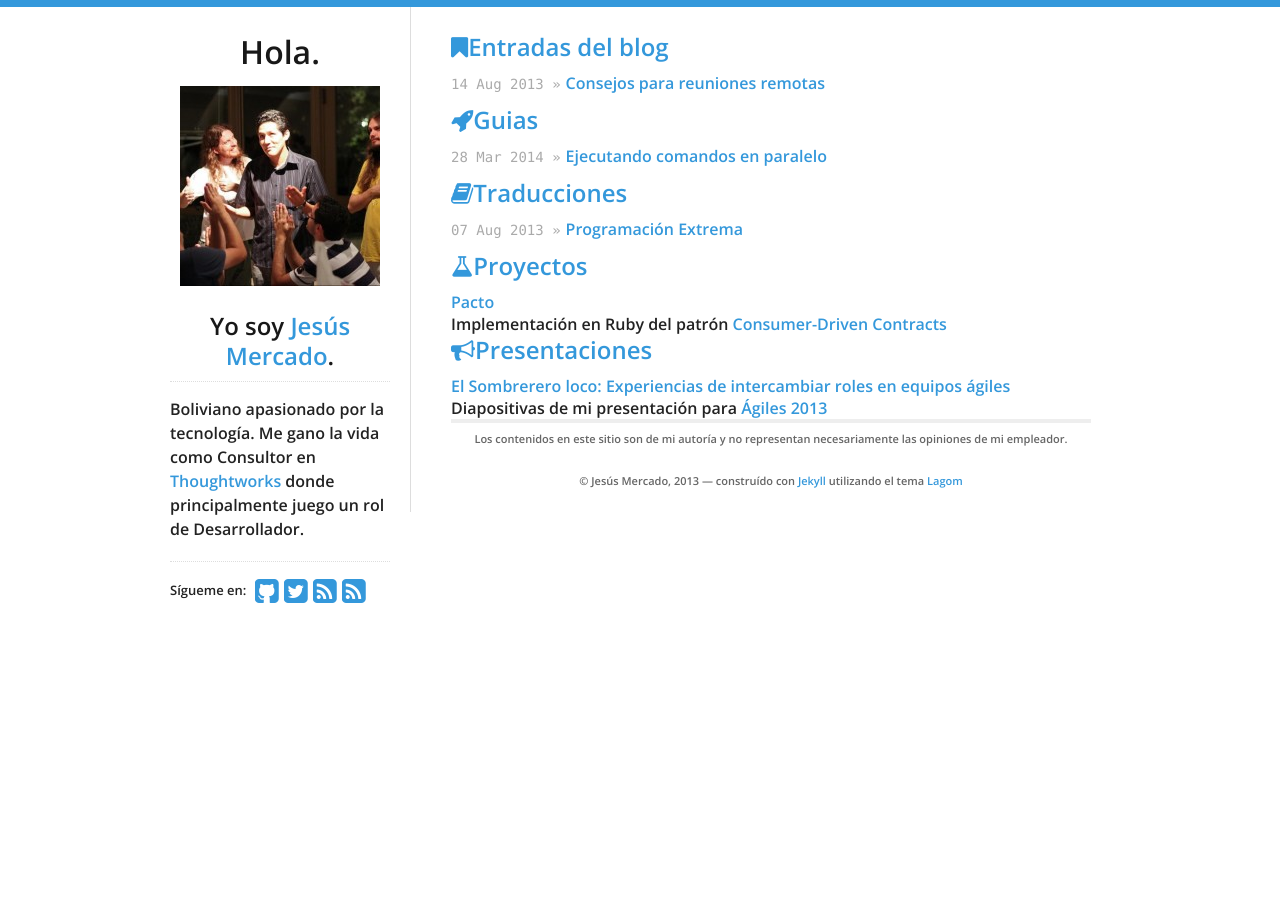
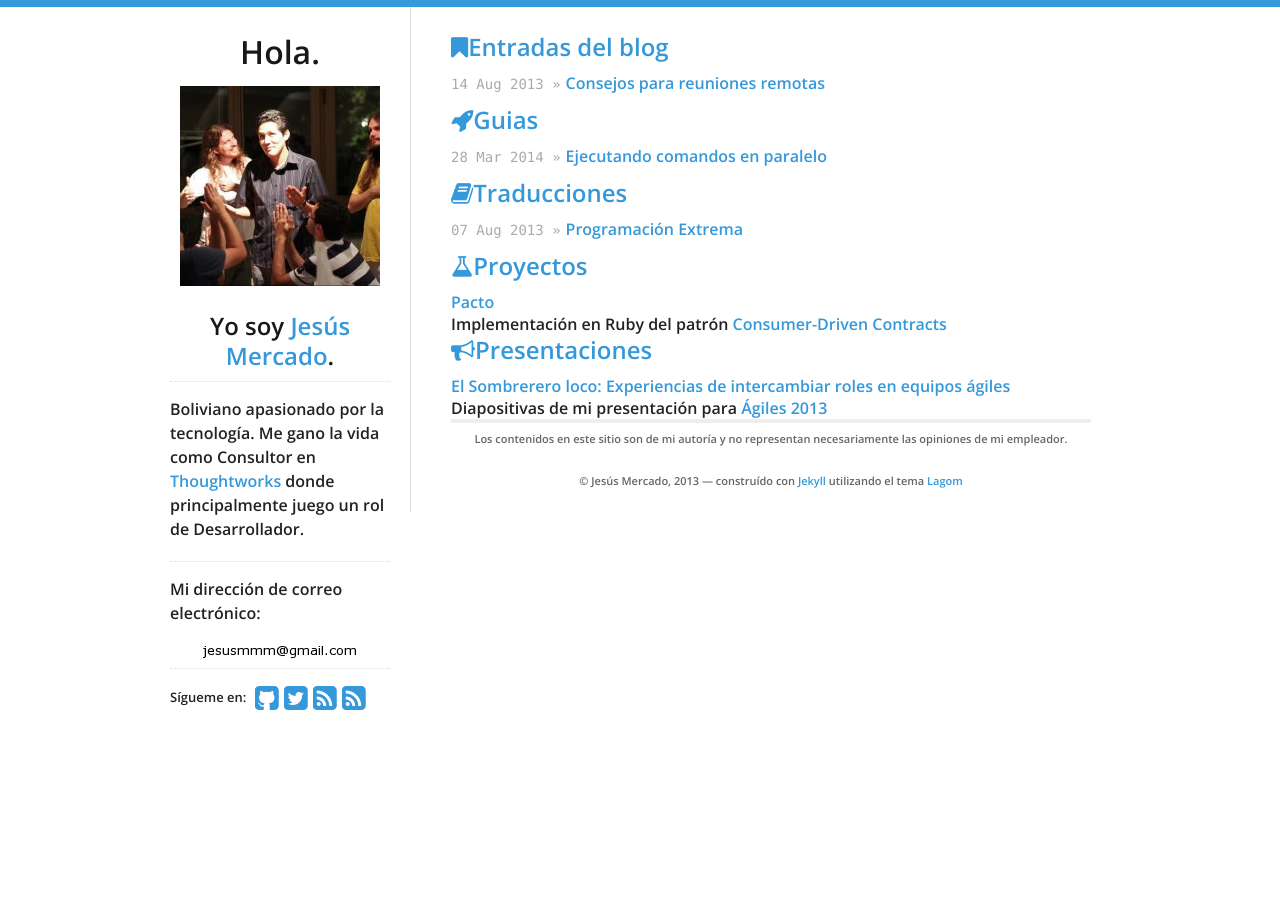
Before and after one commit to jesusmercado/jesusmercado.github.io, a Jekyll site: the page built from index.html, in a window 1280 px wide. Built offline with Jekyll 4.4.1, drawn with Linux system fonts in a browser that asks for light colours.

Commit message:
Adicionando direción de correo electrónico

```diff
--- a/_includes/sidebar.html
+++ b/_includes/sidebar.html
@@ -8,6 +8,9 @@
   <p>Boliviano apasionado por la tecnología. Me gano la vida como Consultor en <a href="http://www.thoughtworks.com/es">Thoughtworks</a> donde principalmente juego un rol de Desarrollador.
   </p>
   <hr/>
+  <p>Mi dirección de correo electrónico:</p>
+  <img src="/email.png"/>
+  <hr/>
   <div>
     <div id="social">
       {% include social.html %}
```
Also changed, not shown: email.png (added).
